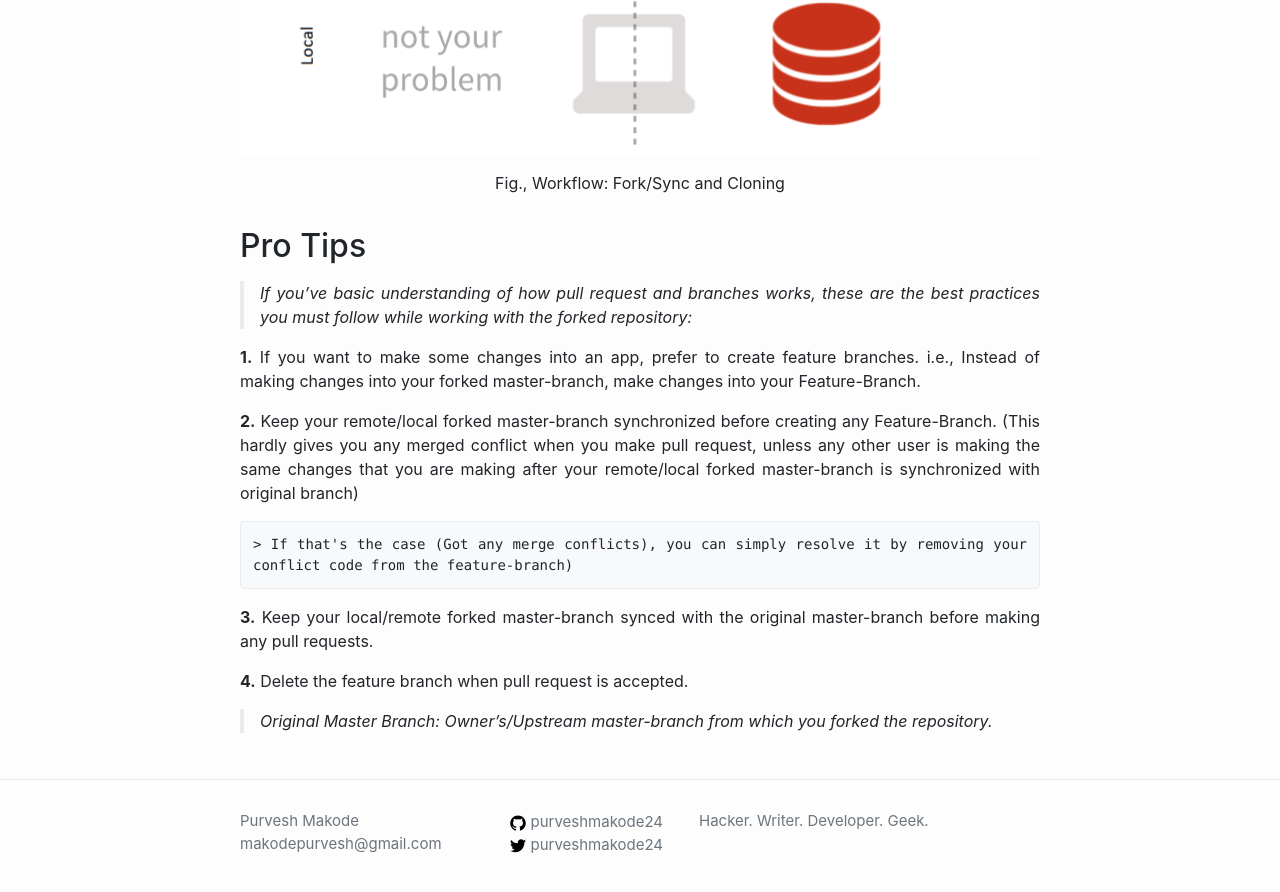
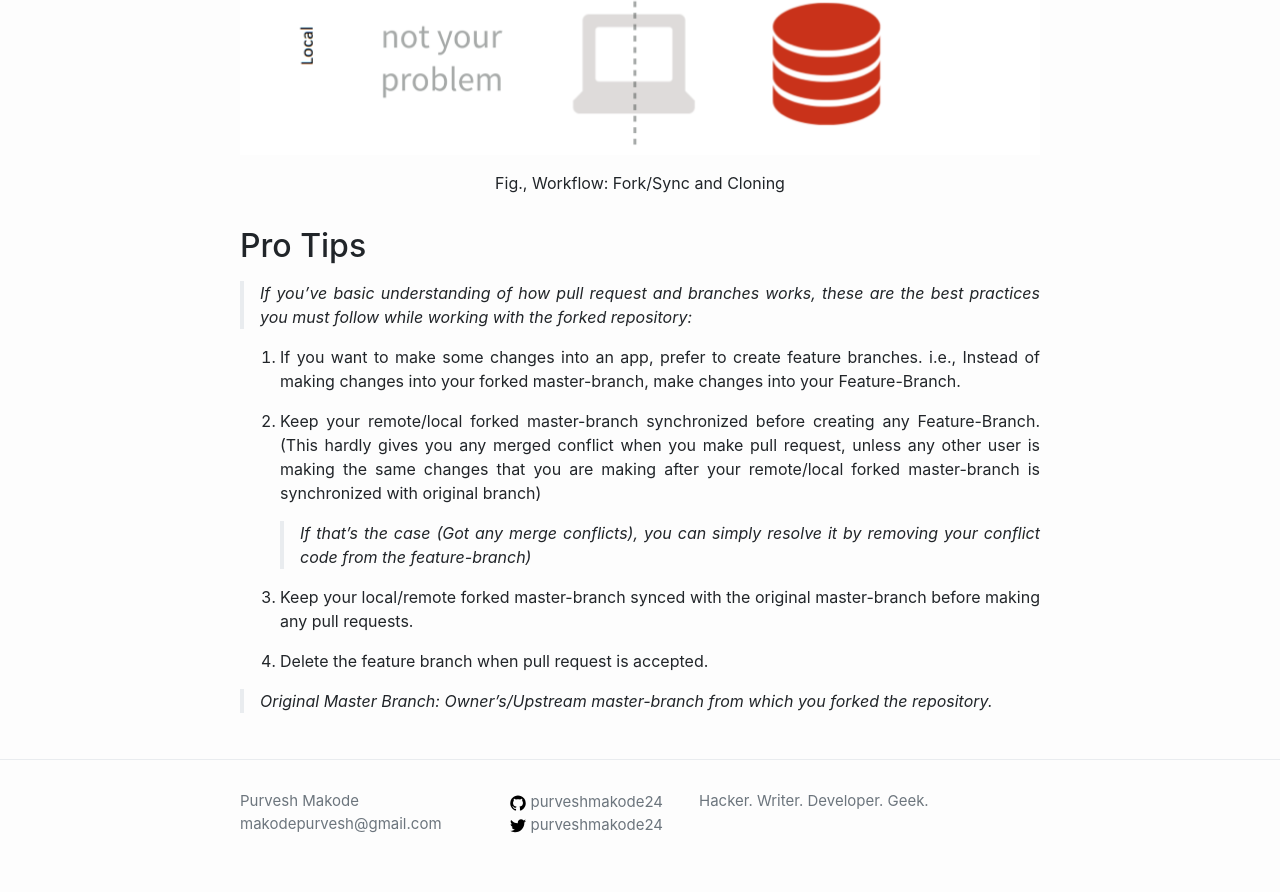
Before and after one commit to purveshmakode24/blog, a Jekyll site: the page built from _posts/2019-12-13-working-with-forks.md, in a window 1280 px wide and 900 px high, scrolled down 1998 px. Shown: the top 892 px of the window. Built offline with Jekyll 4.4.1, drawn with Linux system fonts in a browser that asks for light colours.

Commit message:
Update 2019-12-13-working-with-forks.md

````diff
--- a/_posts/2019-12-13-working-with-forks.md
+++ b/_posts/2019-12-13-working-with-forks.md
@@ -13,7 +13,6 @@
 A fork is a replica of a repository that you manage. Forks let you make changes to a project without affecting the owner's repository. You can fetch updates from or submit changes to the owner's repository with pull requests. In other words, when we love someone else's repository and would like to have it in our GitHub account, we fork it so that we can work with it separately.
 
 > Note: Here owner's repository refers to the original repository or upstream repository.
-
 
 #### What is a pull request?
 
@@ -58,10 +57,10 @@
 	```
 	    git push origin master
 	```
+
 ✅ At this stage, your forked repository (both Local and Remote) must be synced with the original repository.
 
 > In case if you're confused with what remote and local in this context really means?! [Following diagram](#fork-and-clone) will help you out
-
 
 <img id="fork-and-clone" src="/assets/images/fork-and-clone.png" alt="fork-and-clone" style="width: 800px; display: block;
     margin: 0 auto;"/>
@@ -71,14 +70,14 @@
 
 > If you've basic understanding of how pull request and branches works, these are the best practices you must follow while working with the forked repository:
 
-**1.** If you want to make some changes into an app, prefer to create feature branches. i.e., Instead of making changes into your forked master-branch, make changes into your Feature-Branch.
+1. If you want to make some changes into an app, prefer to create feature branches. i.e., Instead of making changes into your forked master-branch, make changes into your Feature-Branch.
 
-**2.** Keep your remote/local forked master-branch synchronized before creating any Feature-Branch. (This hardly gives you any merged conflict when you make pull request, unless any other user is making the same changes that you are making after your remote/local forked master-branch is synchronized with original branch)
+2. Keep your remote/local forked master-branch synchronized before creating any Feature-Branch. (This hardly gives you any merged conflict when you make pull request, unless any other user is making the same changes that you are making after your remote/local forked master-branch is synchronized with original branch)
 
-	> If that's the case (Got any merge conflicts), you can simply resolve it by removing your conflict code from the feature-branch)
+    > If that's the case (Got any merge conflicts), you can simply resolve it by removing your conflict code from the feature-branch)
 
-**3.** Keep your local/remote forked master-branch synced with the original master-branch before making any pull requests.
+3. Keep your local/remote forked master-branch synced with the original master-branch before making any pull requests.
 
-**4.** Delete the feature branch when pull request is accepted.
+4. Delete the feature branch when pull request is accepted.
 
 > *Original Master Branch*: Owner's/Upstream master-branch from which you forked the repository.
````
